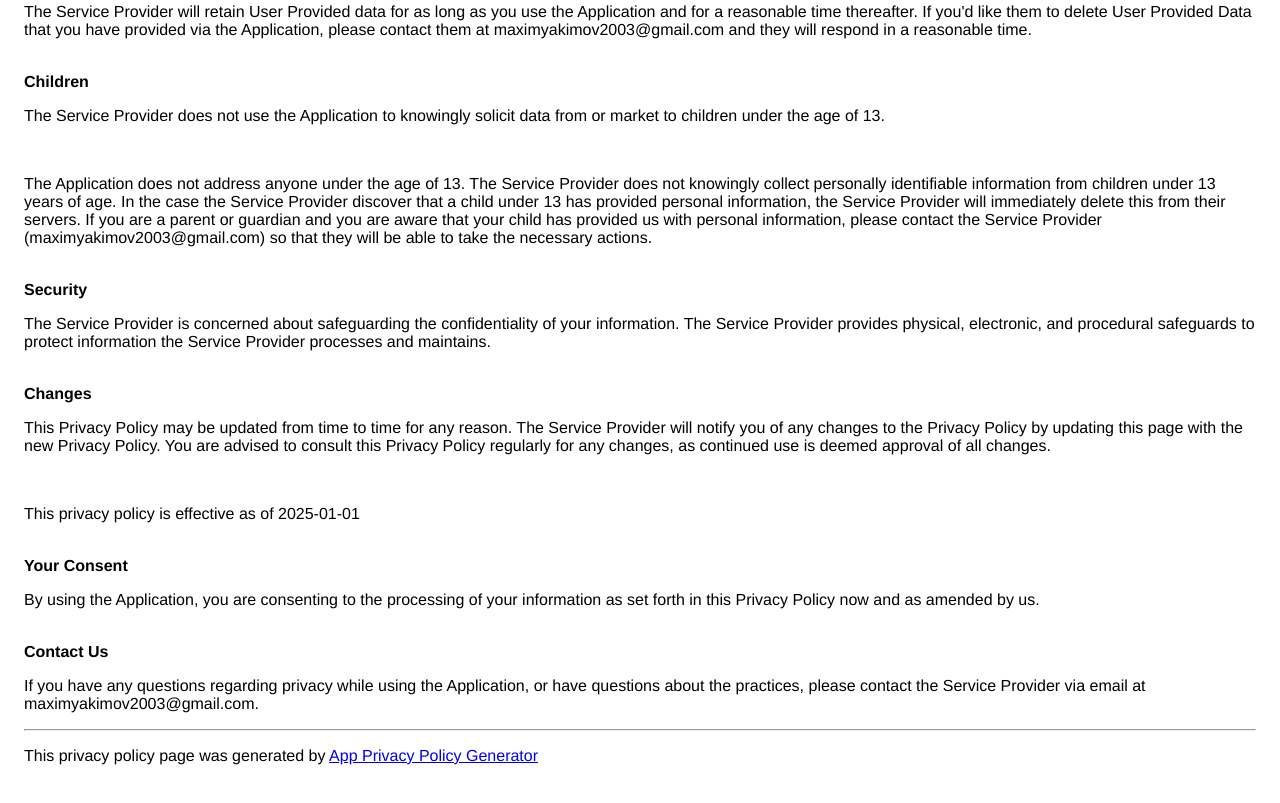
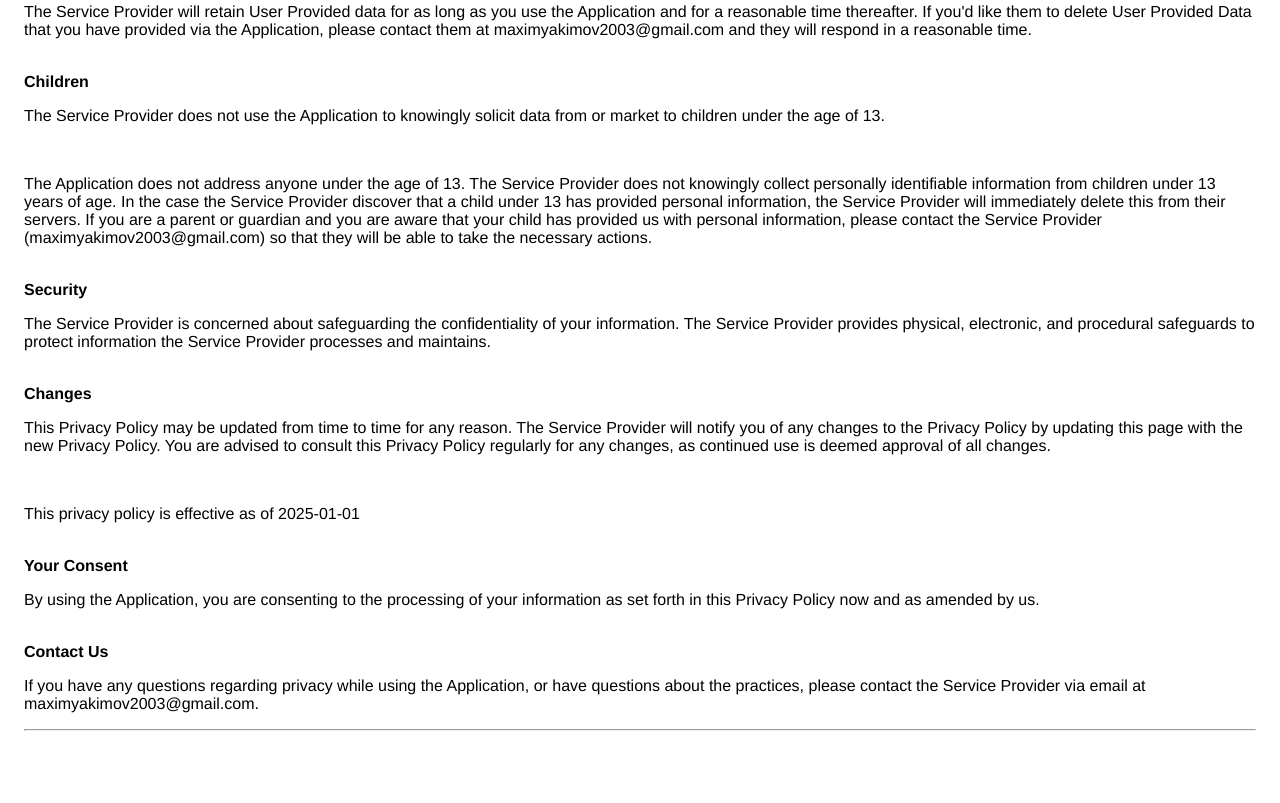
Before and after one commit to OmegaNerd/astronaut_privacypolicy, a plain HTML site: page index.html in a window 1280 px wide. Shown: the part 1093-1896 px from the top of the page. After the commit the page ends 1856 px from the top, so only its background shows below. Drawn offline with Linux system fonts and the light colour scheme.

Commit message:
Update index.html

```diff
--- a/index.html
+++ b/index.html
@@ -15,6 +15,6 @@ personal information, the Service Provider will immediately
 delete this from their servers. If you are a parent or guardian
 and you are aware that your child has provided us with
 personal information, please contact the Service Provider (maximyakimov2003@gmail.com) so that
-they will be able to take the necessary actions.</p></div><!----><br><strong>Security</strong><p>The Service Provider is concerned about safeguarding the confidentiality of your information. The Service Provider provides physical, electronic, and procedural safeguards to protect information the Service Provider processes and maintains.</p><br><strong>Changes</strong><p>This Privacy Policy may be updated from time to time for any reason. The Service Provider will notify you of any changes to the Privacy Policy by updating this page with the new Privacy Policy. You are advised to consult this Privacy Policy regularly for any changes, as continued use is deemed approval of all changes.</p><br><p>This privacy policy is effective as of 2025-01-01</p><br><strong>Your Consent</strong><p>By using the Application, you are consenting to the processing of your information as set forth in this Privacy Policy now and as amended by us.</p><br><strong>Contact Us</strong><p>If you have any questions regarding privacy while using the Application, or have questions about the practices, please contact the Service Provider via email at maximyakimov2003@gmail.com.</p><hr><p>This privacy policy page was generated by <a href="https://app-privacy-policy-generator.nisrulz.com/" target="_blank" rel="noopener noreferrer">App Privacy Policy Generator</a></p>
+they will be able to take the necessary actions.</p></div><!----><br><strong>Security</strong><p>The Service Provider is concerned about safeguarding the confidentiality of your information. The Service Provider provides physical, electronic, and procedural safeguards to protect information the Service Provider processes and maintains.</p><br><strong>Changes</strong><p>This Privacy Policy may be updated from time to time for any reason. The Service Provider will notify you of any changes to the Privacy Policy by updating this page with the new Privacy Policy. You are advised to consult this Privacy Policy regularly for any changes, as continued use is deemed approval of all changes.</p><br><p>This privacy policy is effective as of 2025-01-01</p><br><strong>Your Consent</strong><p>By using the Application, you are consenting to the processing of your information as set forth in this Privacy Policy now and as amended by us.</p><br><strong>Contact Us</strong><p>If you have any questions regarding privacy while using the Application, or have questions about the practices, please contact the Service Provider via email at maximyakimov2003@gmail.com.</p><hr>
     </body>
     </html>
```
